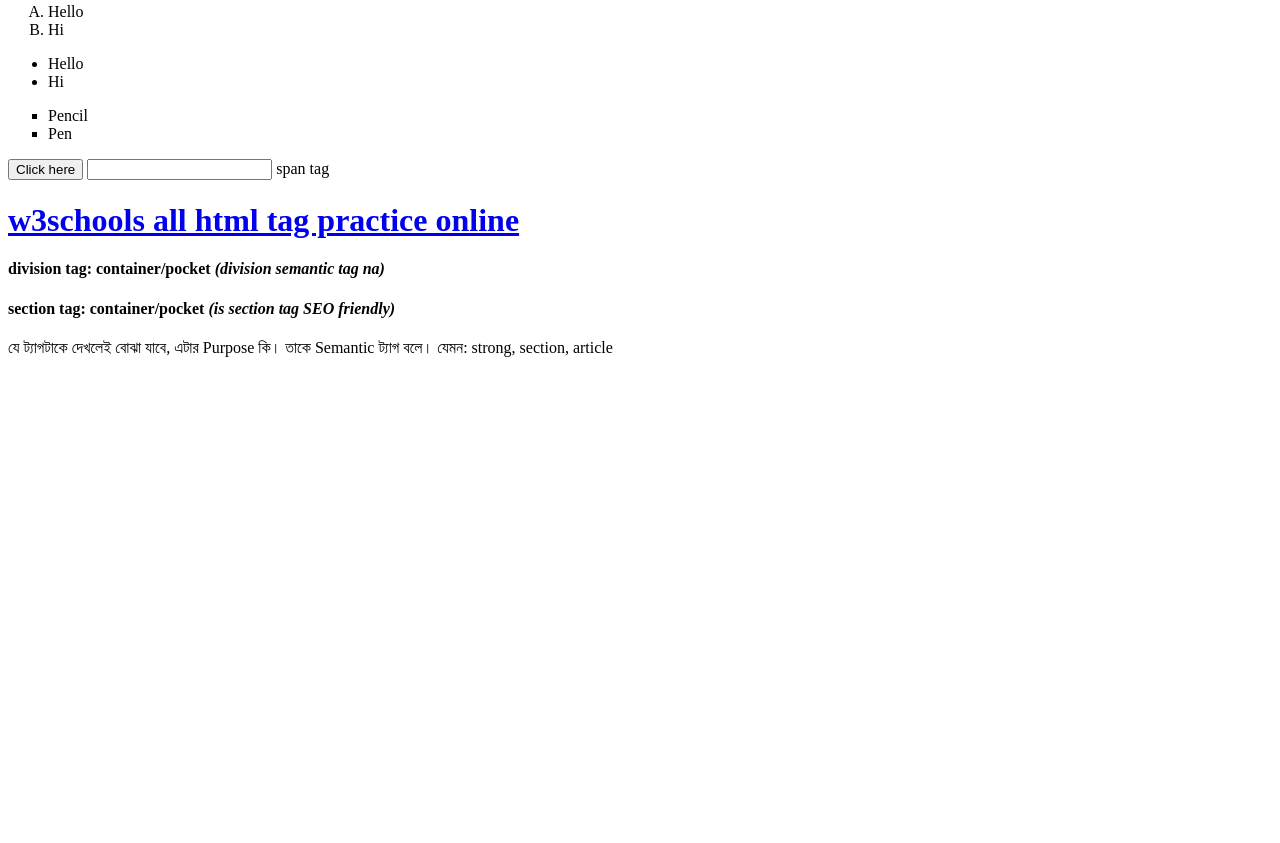
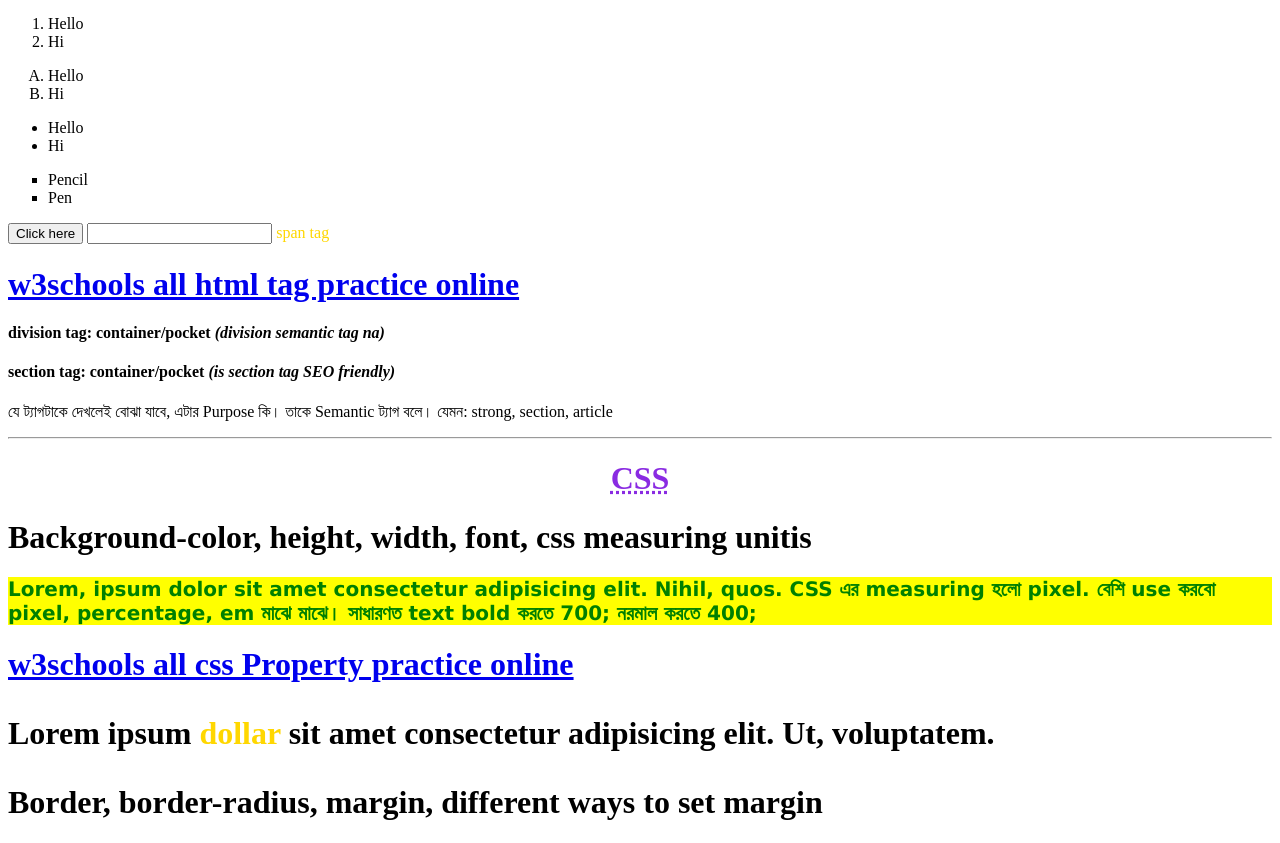
Before and after one commit to Forhad-Khan-Alif/2practice-ProgrammingHero1B, a plain HTML site: page index.html in a window 1280 px wide. Shown: the part 570-1413 px from the top of the page. Before the commit the page ends 943 px from the top, so only its background shows below. Drawn offline with Linux system fonts and the light colour scheme.

Commit message:
Some CSS

```diff
--- a/index.html
+++ b/index.html
@@ -10,6 +10,7 @@
 </head>
 
 <body>
+    <h1 id="abbrviation_tag"> <abbr title="HyperText Markup Language">HTML</abbr></h1>
     <p><b>Lorem bold tag,</b> <strong>Ipsum strong tag</strong> dolor sit amet consectetur adipisicing elit. Laborum,
         veritatis.</p>
     <h1>h1</h1>
@@ -48,6 +49,16 @@
         <h4>section tag: container/pocket <em>(is section tag SEO friendly)</em></h4>
         <p>যে ট্যাগটাকে দেখলেই বোঝা যাবে, এটার Purpose কি। তাকে Semantic ট্যাগ বলে। যেমন: strong, section, article </p>
     </section>
+    <hr>
+    <h1 id="abbrviation_tag"> <abbr title="Cascading Style Sheets">CSS</abbr></h1>
+    <h1>Background-color, height, width, font, css measuring unitis</h1>
+    <p id="background_colorpractice">Lorem, ipsum dolor sit amet consectetur adipisicing elit. Nihil, quos. CSS  এর measuring হলো pixel. বেশি use করবো pixel, percentage, em মাঝে মাঝে। সাধারণত text bold করতে 700; নরমাল করতে 400;</p>
+    <h1><a href="https://www.w3schools.com/css/default.asp" target="_blank">w3schools all css Property practice online</a>
+    <p>Lorem ipsum <span>dollar</span> sit amet consectetur adipisicing elit. Ut, voluptatem.</p>
+    <h1>Border, border-radius, margin, different ways to set margin</h1>
+
+
+
 
 </body>
 
--- a/style.css
+++ b/style.css
@@ -4,3 +4,18 @@
     margin-right: auto;
     width: 10%;
 }
+#abbrviation_tag{
+    text-align: center;
+    color: blueviolet;
+}
+#background_colorpractice{
+    color: green;
+    background-color: yellow;
+    width: 100%;
+    font-family: 'Lucida Sans', 'Lucida Sans Regular', 'Lucida Grande', 'Lucida Sans Unicode', Geneva, Verdana, sans-serif;
+    font-size: 20px;
+    font-weight: 700;
+}
+span{
+    color: gold;
+}
```
